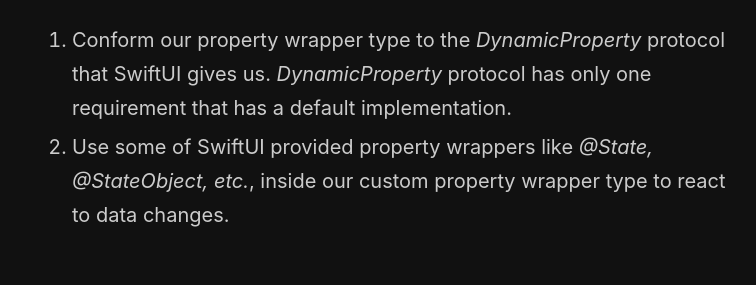
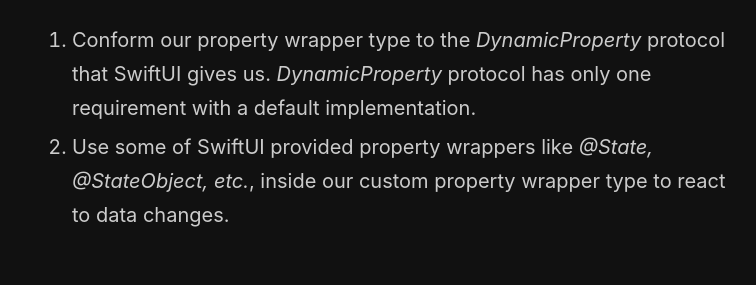
Before and after one commit to mecid/mecid.github.io, a Jekyll site: the page built from _posts/2021-08-11-how-to-create-a-property-wrapper-in-swift.md, in a window 1280 px wide and 900 px high, scrolled down 3677 px. Shown: the part 198-483 px from the top of the window, without its empty margins (258-1014 px from the left). Built offline with Jekyll 4.4.1, drawn with Linux system fonts in a browser that asks for light colours.

Commit message:
small type fixed in pw post

````diff
--- a/_posts/2021-08-11-how-to-create-a-property-wrapper-in-swift.md
+++ b/_posts/2021-08-11-how-to-create-a-property-wrapper-in-swift.md
@@ -104,7 +104,7 @@
 Here we create a calculated property that returns the binding to the value controlled by the property wrapper type. Now we can easily provide that binding to any SwiftUI view. Keep in mind that you can make *projectedValue* of any type you need, not only *Binding*.
 
 Another thing that we expect from SwiftUI is that it updates the view as soon as data hidden by a property wrapper changes. To achieve that, we should do two things:
-1. Conform our property wrapper type to the *DynamicProperty* protocol that SwiftUI gives us. *DynamicProperty* protocol has only one requirement that has a default implementation.
+1. Conform our property wrapper type to the *DynamicProperty* protocol that SwiftUI gives us. *DynamicProperty* protocol has only one requirement with a default implementation.
 2. Use some of SwiftUI provided property wrappers like *@State, @StateObject, etc.*, inside our custom property wrapper type to react to data changes.
 
 ```swift
````
